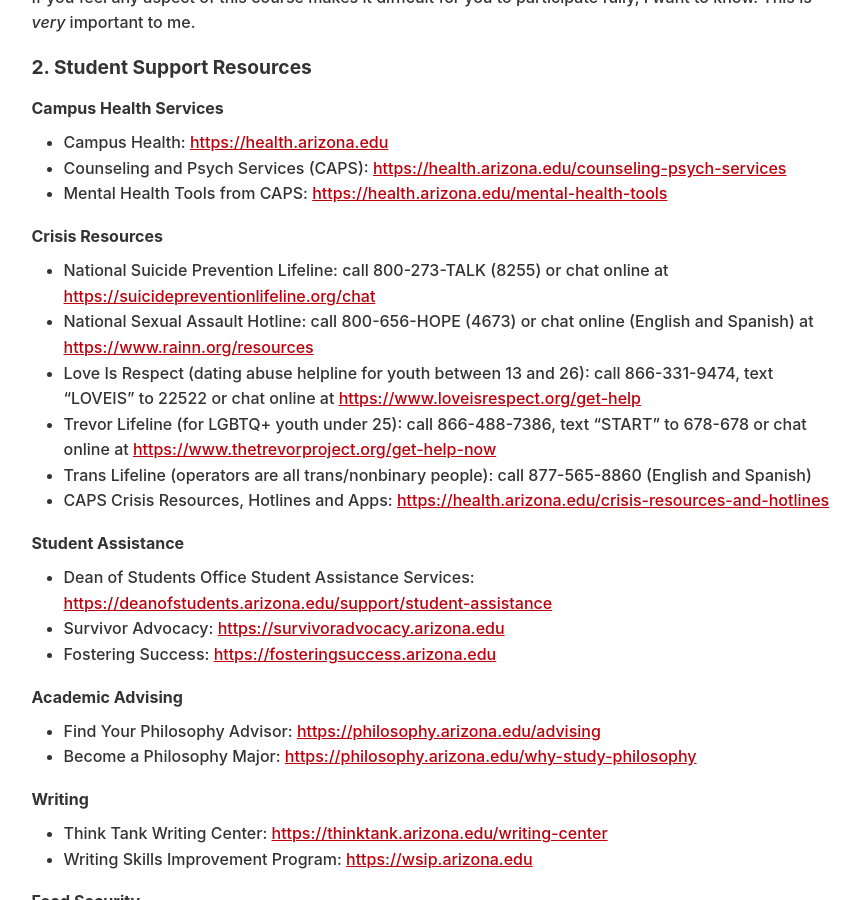
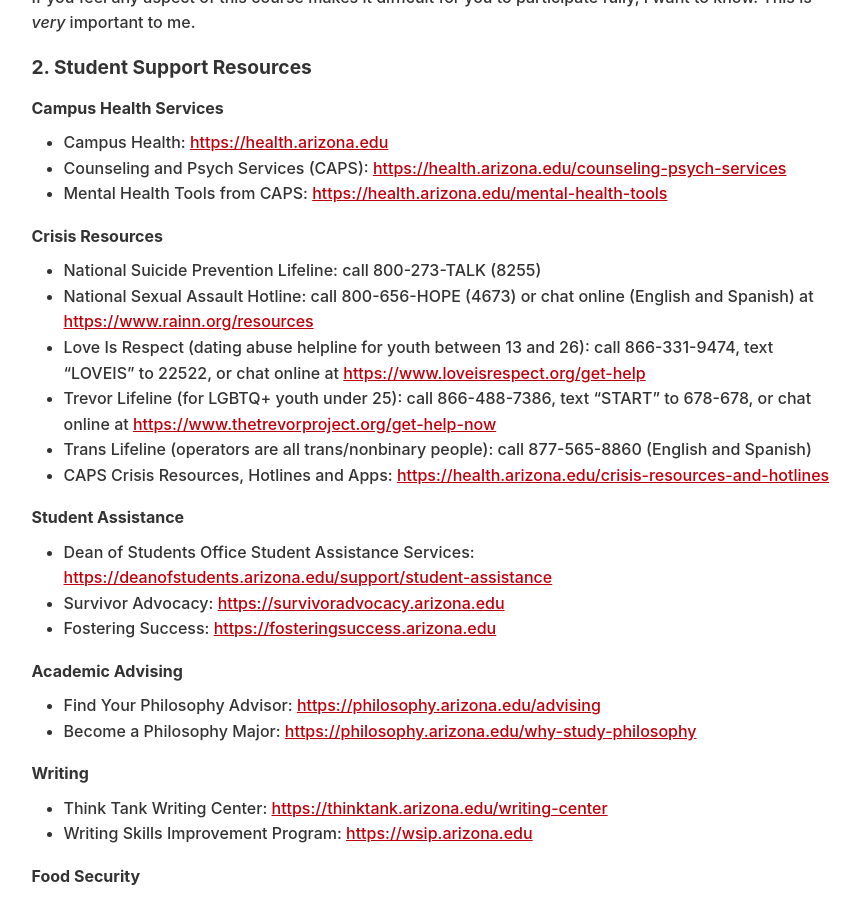
Before and after one commit to dingherself/dingherself.github.io, a Jekyll site: the page built from teaching/syllabus-language.md, in a window 1280 px wide and 900 px high, scrolled down 2300 px. Shown: the whole window, without its empty margins (202-1063 px from the left). Built offline with Jekyll 4.4.1, drawn with Linux system fonts in a browser that asks for light colours; nearby versions of some CDN libraries; some web fonts are replaced.

Commit message:
oxford comma

```diff
--- a/teaching/syllabus-language.md
+++ b/teaching/syllabus-language.md
@@ -65,10 +65,10 @@
 
 ### Crisis Resources
 
--   National Suicide Prevention Lifeline: call 800-273-TALK (8255) or chat online at <https://suicidepreventionlifeline.org/chat>
+-   National Suicide Prevention Lifeline: call 800-273-TALK (8255)
 -   National Sexual Assault Hotline: call 800-656-HOPE (4673) or chat online (English and Spanish) at <https://www.rainn.org/resources>
--   Love Is Respect (dating abuse helpline for youth between 13 and 26): call 866-331-9474, text “LOVEIS” to 22522 or chat online at <https://www.loveisrespect.org/get-help>
--   Trevor Lifeline (for LGBTQ+ youth under 25): call 866-488-7386, text “START” to 678-678 or chat online at <https://www.thetrevorproject.org/get-help-now>
+-   Love Is Respect (dating abuse helpline for youth between 13 and 26): call 866-331-9474, text “LOVEIS” to 22522, or chat online at <https://www.loveisrespect.org/get-help>
+-   Trevor Lifeline (for LGBTQ+ youth under 25): call 866-488-7386, text “START” to 678-678, or chat online at <https://www.thetrevorproject.org/get-help-now>
 -   Trans Lifeline (operators are all trans/nonbinary people): call 877-565-8860 (English and Spanish)
 -   CAPS Crisis Resources, Hotlines and Apps: <https://health.arizona.edu/crisis-resources-and-hotlines>
 
```
